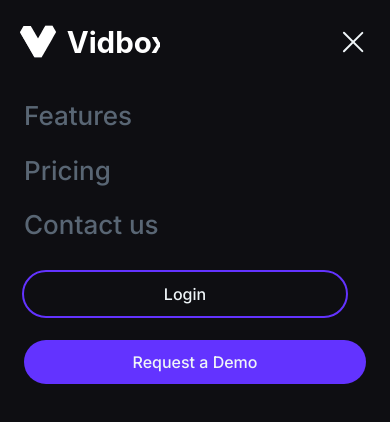
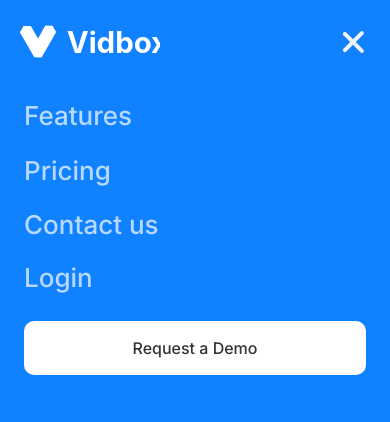
Before and after one commit to chrisprodev/lading_page, a Next.js app: page / in a window 390 px wide. Both pictures are taken after a click on the element 356 px from the left and 42 px from the top of the page. Shown: the top 422 px of the page. Built offline with nearby package versions, Linux system fonts and the light colour scheme.

Commit message:
Update MobileNav (style)

```diff
--- a/components/MobileMenu.js
+++ b/components/MobileMenu.js
@@ -42,7 +42,7 @@
   right: 0;
   bottom: 0;
   left: 0;
-  background: #0e0e12;
+  background: var(--blue);
   z-index: 1;
 `;
 const Menu = styled.div`
@@ -54,7 +54,7 @@
   margin-left: 2.4rem;
 
   a {
-    color: var(--gray);
+    color: var(--opacity-7);
     font-size: 2.6rem;
     transition: color 150ms ease;
     :hover {
@@ -67,47 +67,45 @@
   padding: 0 2.4rem;
 
   .navbar-container__loginbtn {
-    margin-top: 3.2rem;
+    display: block;
+    margin-top: 2.2rem;
+    cursor: pointer;
+    transition: all 150ms ease;
+
+    a {
+      color: var(--opacity-7);
+      font-size: 2.6rem;
+      transition: color 150ms ease;
+    }
+
+    :hover {
+      a {
+        color: var(--white);
+      }
+    }
+  }
+
+  .navbar-container__demobtn {
+    cursor: pointer;
+    margin-top: 2.8rem;
     flex-grow: 1;
-    cursor: pointer;
-    height: 4.4rem;
+    height: 5.4rem;
     display: flex;
     justify-content: center;
     align-items: center;
-    border-radius: 4rem;
-    outline: solid 2px var(--purple);
-    margin-right: 2rem;
+    border-radius: 1rem;
+    border: none;
+    background: #fff;
     transition: all 150ms ease;
 
     a {
-      color: var(--white);
+      color: var(--black);
+      font-weight: 500;
       font-size: 1.6rem;
     }
 
     :hover {
-      background: var(--purple);
-    }
-  }
-
-  .navbar-container__demobtn {
-    margin-top: 2.4em;
-    flex-grow: 1;
-    height: 4.4rem;
-    display: flex;
-    justify-content: center;
-    align-items: center;
-    border-radius: 4rem;
-    border: none;
-    background: var(--purple);
-    transition: all 150ms ease;
-
-    a {
-      color: var(--white);
-      font-size: 1.6rem;
-    }
-
-    :hover {
-      background: var(--purple-hover);
+      background: var(--opacity-7);
     }
   }
 `;
--- a/components/NavBar.js
+++ b/components/NavBar.js
@@ -180,11 +180,11 @@
 
   span {
     width: 2.8rem;
-    height: 0.2rem;
+    height: 0.4rem;
     background: var(--white);
     border-radius: 0.3rem;
     transition: all 200ms ease;
-    transform-origin: 15% center;
+    transform-origin: 18% center;
   }
 
   span:first-child {
```
